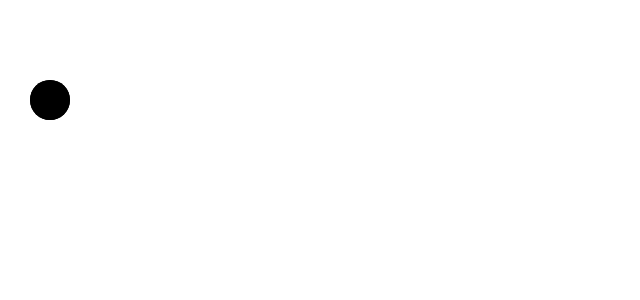
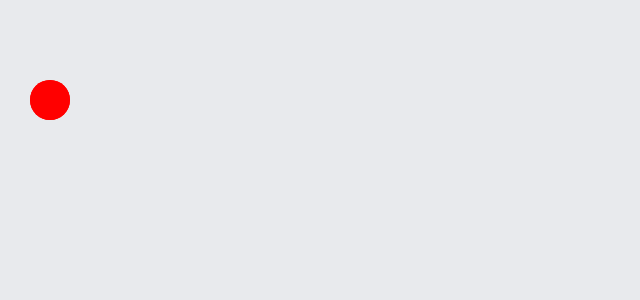
Before and after one commit to ts5h/lines, a React (Create React App) app: page / in a window 1280 px wide. Shown: the top 300 px of the page, without its empty margins (0-640 px from the left). Built offline with nearby package versions, Linux system fonts and the light colour scheme.

Commit message:
Update Canvas component

```diff
--- a/src/App.tsx
+++ b/src/App.tsx
@@ -1,10 +1,10 @@
 import React from "react";
-import { Lines } from "./components/Lines";
+import { Canvas } from "./components/Canvas";
 import "./scss/App.scss";
 
 const App = () => (
   <div className="App">
-    <Lines />
+    <Canvas />
   </div>
 );
 
--- /dev/null
+++ b/src/components/Canvas/index.tsx
@@ -0,0 +1,54 @@
+import React, { useEffect, useRef } from "react";
+import Styles from "../../scss/Canvas.module.scss";
+
+export const Canvas = () => {
+  const canvasRef = useRef<HTMLCanvasElement>(null);
+
+  const draw = (ctx: CanvasRenderingContext2D) => {
+    ctx.fillStyle = "#ff0000";
+    ctx.beginPath();
+    ctx.arc(50, 100, 20, 0, 2 * Math.PI);
+    ctx.fill();
+  };
+
+  useEffect(() => {
+    if (!canvasRef.current) return;
+
+    const canvas = canvasRef.current;
+    const context = canvas.getContext("2d");
+
+    if (!context) return;
+
+    requestAnimationFrame(() => {
+      draw(context);
+    });
+  }, [canvasRef]);
+
+  // Initialize
+  useEffect(() => {
+    if (!canvasRef.current) return;
+
+    const canvas = canvasRef.current;
+    const context = canvas.getContext("2d");
+
+    if (!context) return;
+
+    const handleResize = () => {
+      context.canvas.width = window.innerWidth;
+      context.canvas.height = window.innerHeight;
+    };
+
+    handleResize();
+    window.addEventListener("resize", handleResize);
+
+    return () => {
+      window.removeEventListener("resize", handleResize);
+    };
+  }, []);
+
+  return (
+    <div className={Styles.canvas}>
+      <canvas ref={canvasRef} />
+    </div>
+  );
+};
--- a/src/components/Lines/index.tsx
+++ /dev/null
@@ -1,26 +0,0 @@
-import React, { useEffect, useRef } from "react";
-import Styles from "../../scss/Lines.module.scss";
-
-export const Lines = () => {
-  const canvasRef = useRef<HTMLCanvasElement>(null);
-
-  const draw = (ctx: CanvasRenderingContext2D) => {
-    ctx.fillStyle = "#000000";
-    ctx.beginPath();
-    ctx.arc(50, 100, 20, 0, 2 * Math.PI);
-    ctx.fill();
-  };
-
-  useEffect(() => {
-    if (!canvasRef.current) return;
-
-    const canvas = canvasRef.current;
-    const context = canvas.getContext("2d");
-
-    if (context) {
-      draw(context);
-    }
-  }, [canvasRef.current]);
-
-  return <canvas ref={canvasRef} />;
-};
--- /dev/null
+++ b/src/scss/Canvas.module.scss
@@ -0,0 +1,6 @@
+.canvas {
+  background: #e8eaed;
+  width: 100%;
+  height: 100%;
+  overflow: hidden;
+}
--- a/src/scss/Lines.module.scss
+++ /dev/null
@@ -1,5 +0,0 @@
-.lines {
-  background: #ccc;
-  width: 100%;
-  height: 100%;
-}
```
